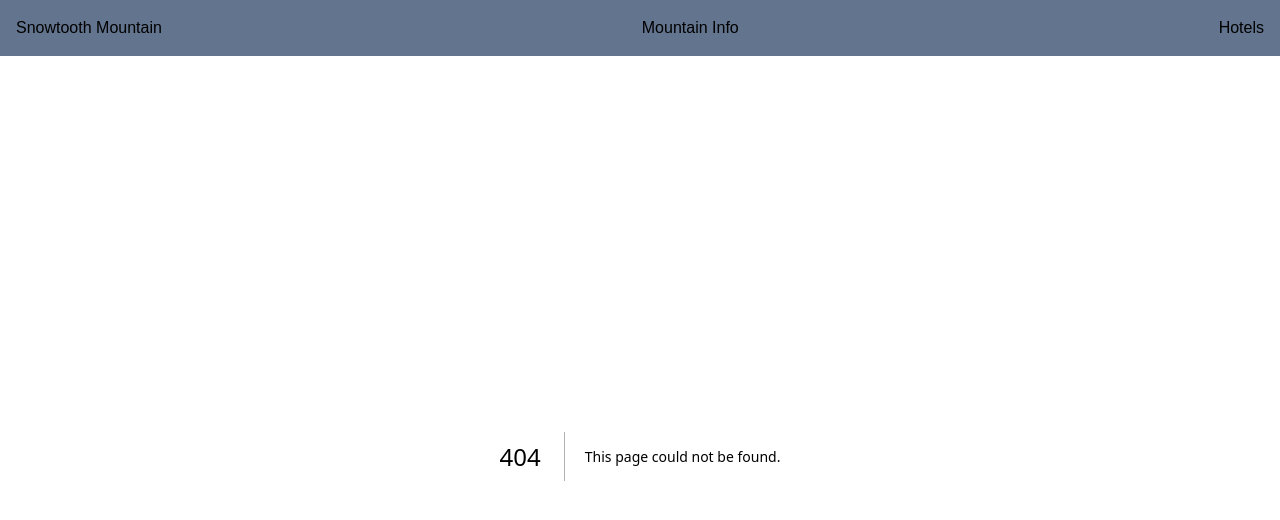
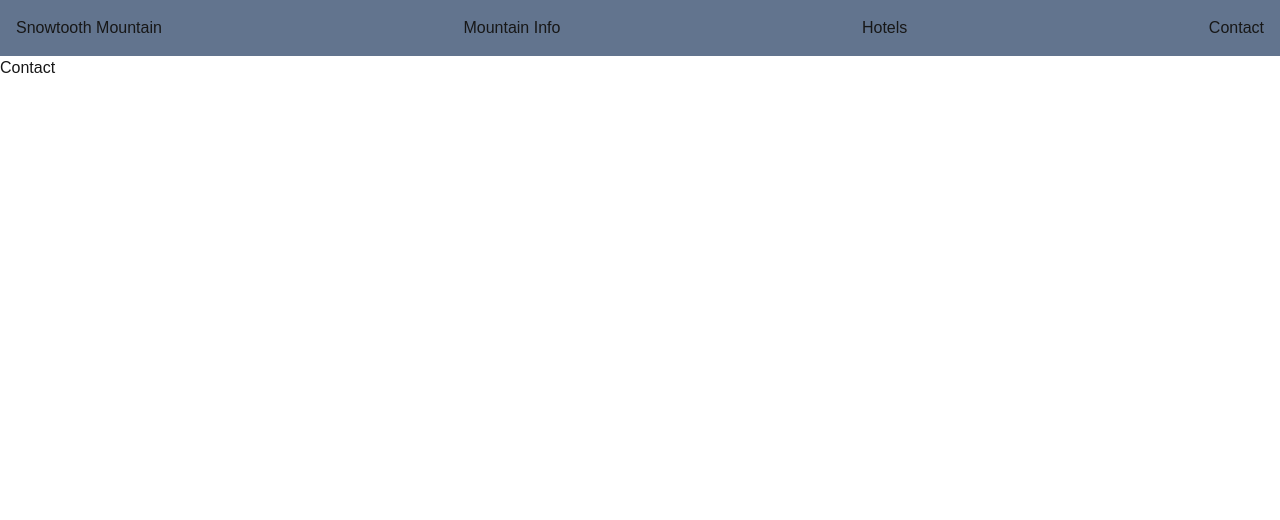
Before and after one commit to mcvetkovic807/nextjs-project, a Next.js app: page /contact in a window 1280 px wide. Before the commit this address had no page. Shown: the top 520 px of the page. Built offline with nearby package versions, Linux system fonts and the light colour scheme.

Commit message:
05_04b New page and route Contact added

```diff
--- /dev/null
+++ b/src/app/contact/page.js
@@ -0,0 +1,7 @@
+export default function Page() {
+    return (
+        <main>
+            <h1>Contact</h1>
+        </main>
+    );
+}
--- a/src/app/layout.js
+++ b/src/app/layout.js
@@ -31,6 +31,9 @@ function Header() {
                     <div>
                         <Link href="/hotels">Hotels</Link>
                     </div>
+                    <div>
+                        <Link href="/contact">Contact</Link>
+                    </div>
                 </nav>
             </div>
         </header>
```
